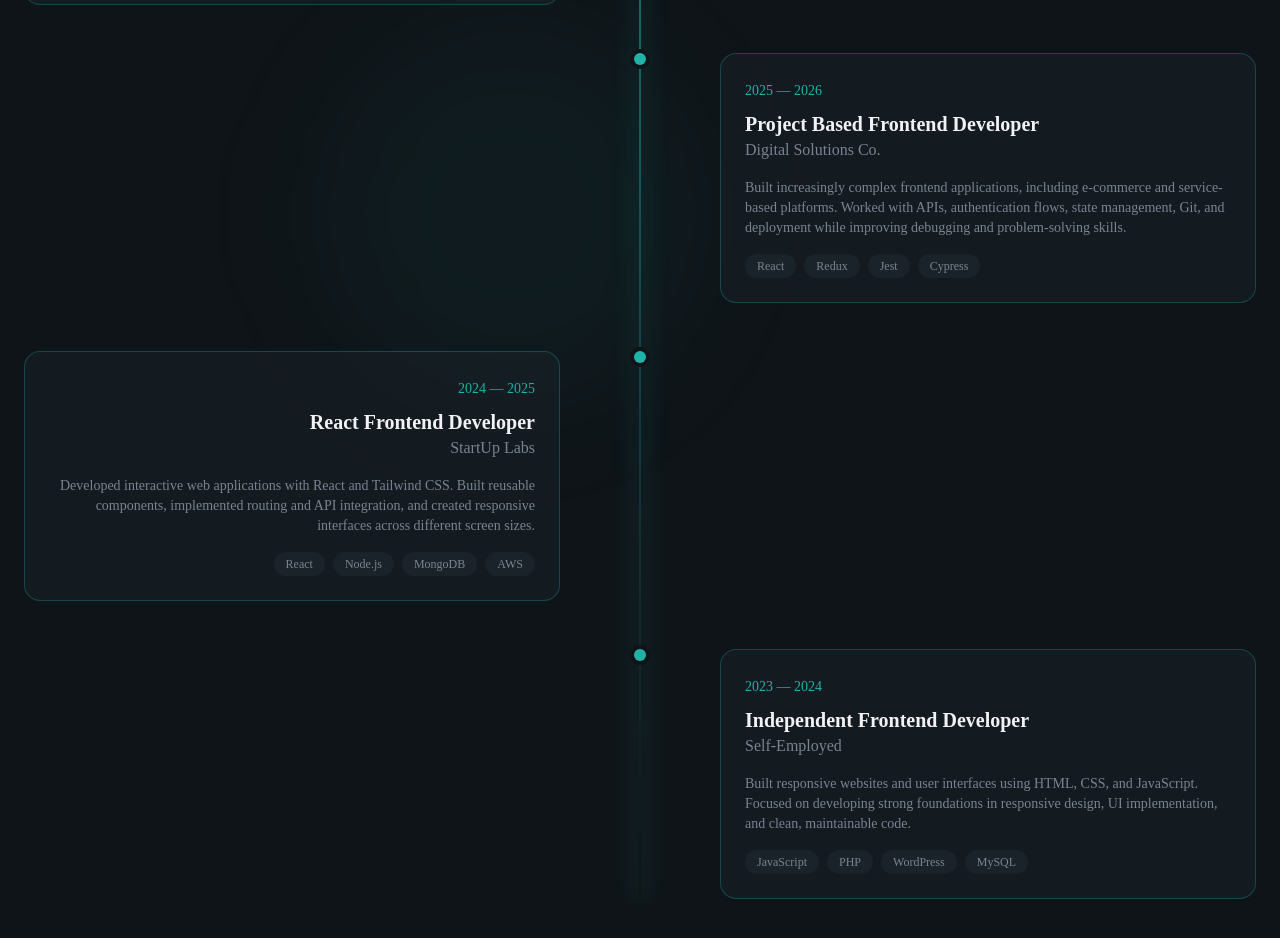
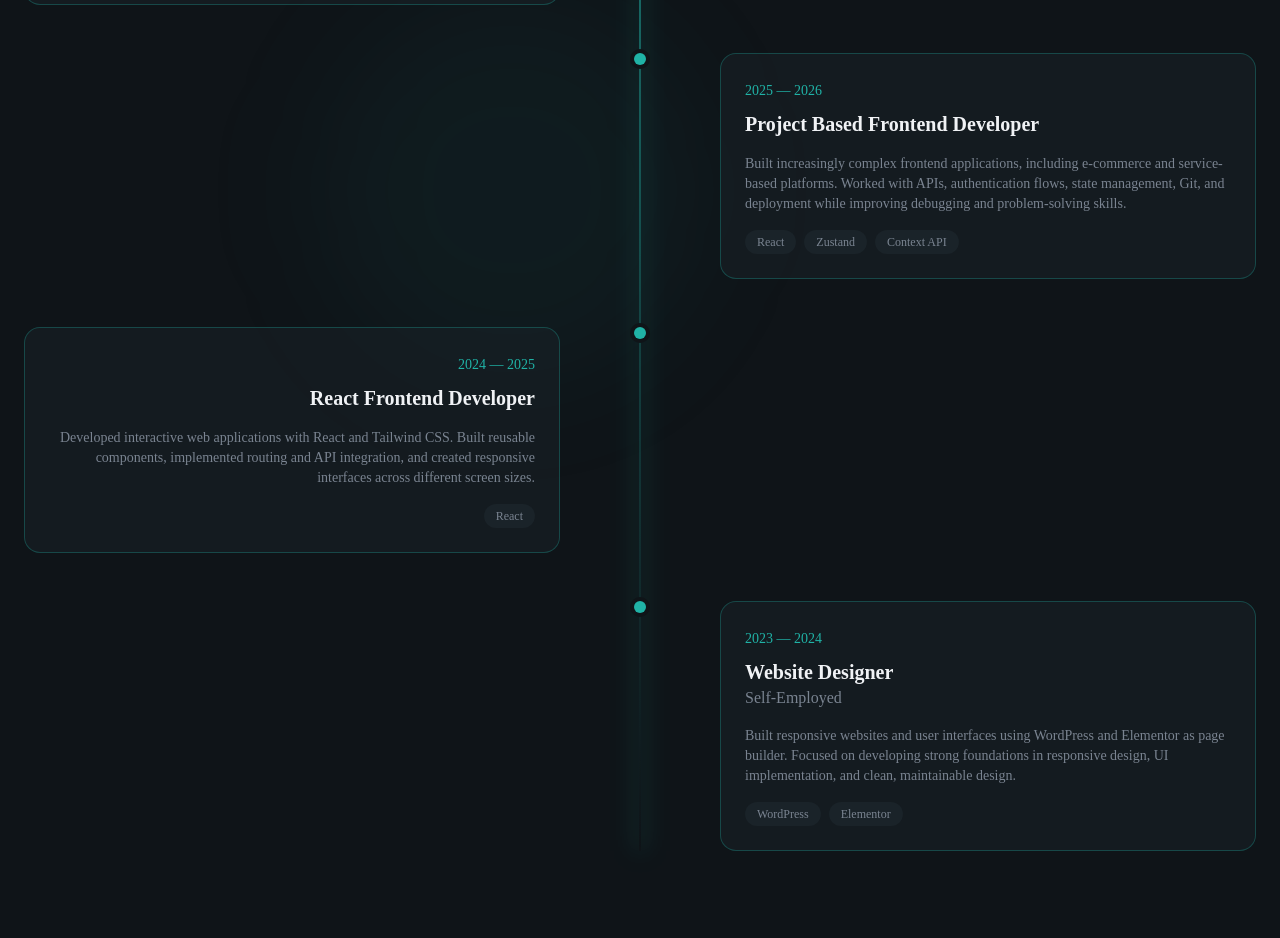
Before and after one commit to Victoza/Portfolio, a React app: page / in a window 1280 px wide. Shown: the part 3720-4658 px from the top of the page. Built offline with nearby package versions, Linux system fonts and the light colour scheme; the HTML template or start-up script is replaced by a standard one.

Commit message:
experience update

```diff
--- a/src/sections/Experience.jsx
+++ b/src/sections/Experience.jsx
@@ -5,34 +5,32 @@ const experiences = [
     company: "BuildLab.",
     description:
       "Leading frontend architecture for a suite of fintech products. Implemented micro-frontend architecture, reduced bundle size by 40%, and mentored a team of 5 developers.",
-    technologies: ["React", "TypeScript", "Next.js", "GraphQL"],
+    technologies: ["React", "TypeScript", "Next.js",],
     current: true,
   },
   {
     period: "2025 — 2026",
     role: "Project Based Frontend Developer",
-    company: "Digital Solutions Co.",
     description:
       "Built increasingly complex frontend applications, including e-commerce and service-based platforms. Worked with APIs, authentication flows, state management, Git, and deployment while improving debugging and problem-solving skills.",
-    technologies: ["React", "Redux", "Jest", "Cypress"],
+    technologies: ["React", "Zustand", "Context API"],
     current: false,
   },
   {
     period: "2024 — 2025",
     role: "React Frontend Developer",
-    company: "StartUp Labs",
     description:
       "Developed interactive web applications with React and Tailwind CSS. Built reusable components, implemented routing and API integration, and created responsive interfaces across different screen sizes.",
-    technologies: ["React", "Node.js", "MongoDB", "AWS"],
+    technologies: ["React"],
     current: false,
   },
   {
     period: "2023 — 2024",
-    role: "Independent Frontend Developer",
+    role: "Website Designer",
     company: "Self-Employed",
     description:
-      "Built responsive websites and user interfaces using HTML, CSS, and JavaScript. Focused on developing strong foundations in responsive design, UI implementation, and clean, maintainable code.",
-    technologies: ["JavaScript", "PHP", "WordPress", "MySQL"],
+      "Built responsive websites and user interfaces using WordPress and Elementor as page builder. Focused on developing strong foundations in responsive design, UI implementation, and clean, maintainable design.",
+    technologies: ["WordPress", "Elementor"],
     current: false,
   },
 ];
```
